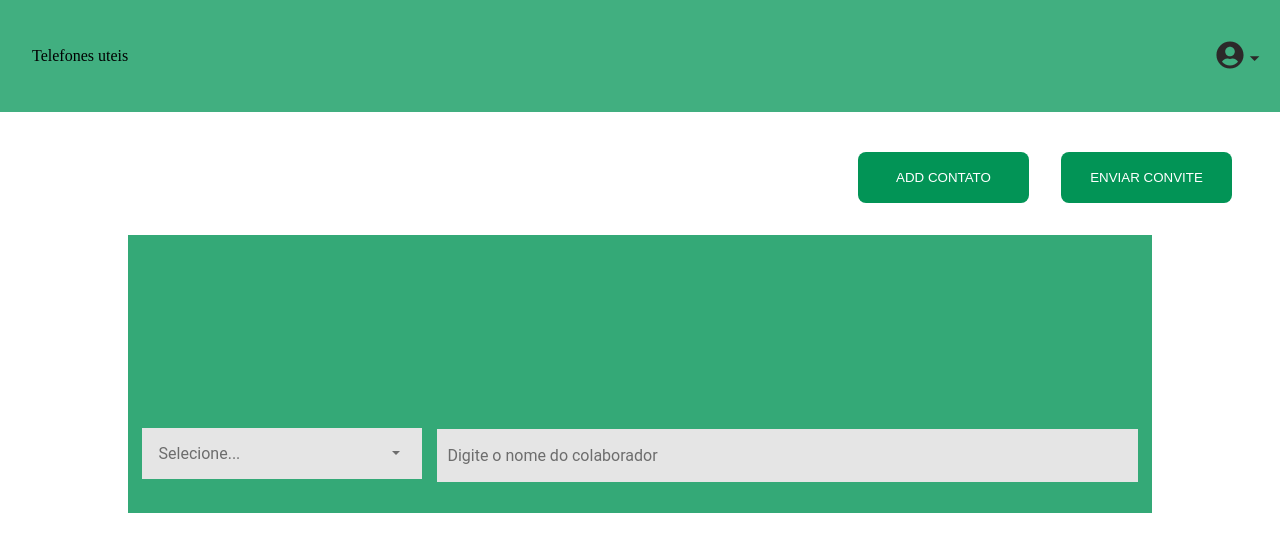
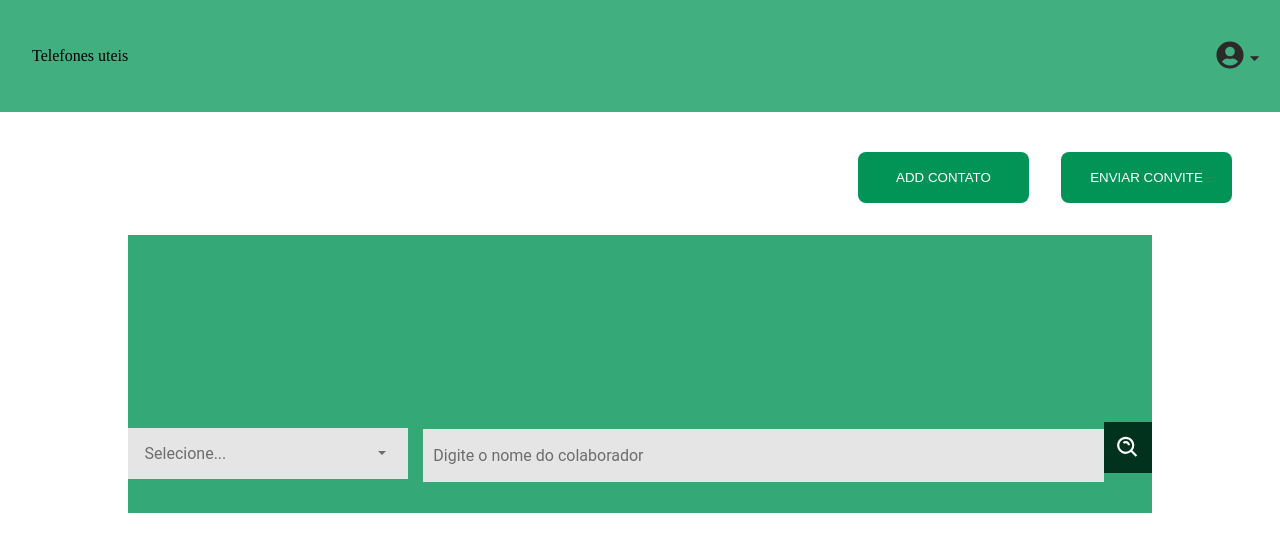
Before and after one commit to MatheusAraripe/desafio-anova, a React (Vite) app: page / in a window 1280 px wide. Shown: the top 552 px of the page. Built offline with nearby package versions, Linux system fonts and the light colour scheme; sample sign-in values are in the browser's storage.

Commit message:
feat: adição do botão de busca no baner

```diff
--- a/src/components/Baner.jsx
+++ b/src/components/Baner.jsx
@@ -1,5 +1,6 @@
 // eslint-disable-next-line no-unused-vars
 import React, { useState } from 'react'
+import {BiSearchAlt} from "react-icons/bi"
 import Select from './Select'
 import "../styles/baner.scss"
 
@@ -10,6 +11,12 @@ function Baner() {
     <div className='baner-container'>
       <Select selected={selected} setSelected={setSelected}/>
       <input type="text" name="" id="" className='nome-input' placeholder='Digite o nome do colaborador'/>
+      {/* <button type='submit' className="search-icon-container">
+       <BiSearchAlt className='search-icon'/>
+      </button> */}
+      <div className="search-icon-container">
+        <BiSearchAlt className='search-icon'/>
+      </div>
     </div>
   )
 }
--- a/src/styles/baner.scss
+++ b/src/styles/baner.scss
@@ -25,6 +25,27 @@
   padding-left: 10px;
 
 }
-::placeholder { /* Chrome, Firefox, Opera, Safari 10.1+ */
+.nome-input::placeholder { /* Chrome, Firefox, Opera, Safari 10.1+ */
   color: #6D6D6D;
 }
+
+.search-icon-container{
+  display: flex;
+  justify-content: center;
+  align-items: center;
+  height: 51px;
+  width: 49px;
+  background-color: #01321E;
+  cursor: pointer;
+}
+
+.search-icon-container:hover{
+  background-color: #002415;
+}
+
+
+.search-icon{
+  width: 25.72px;
+  height: 27px;
+  color: white;
+}
```
